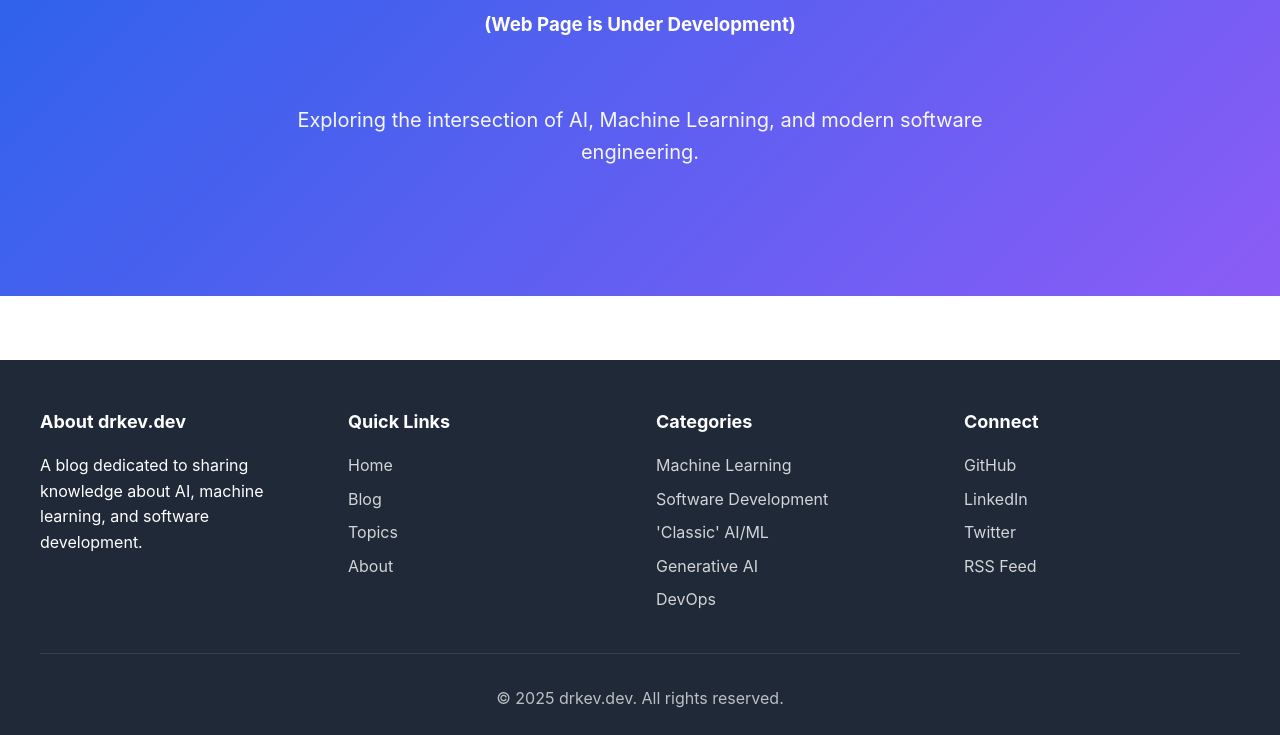
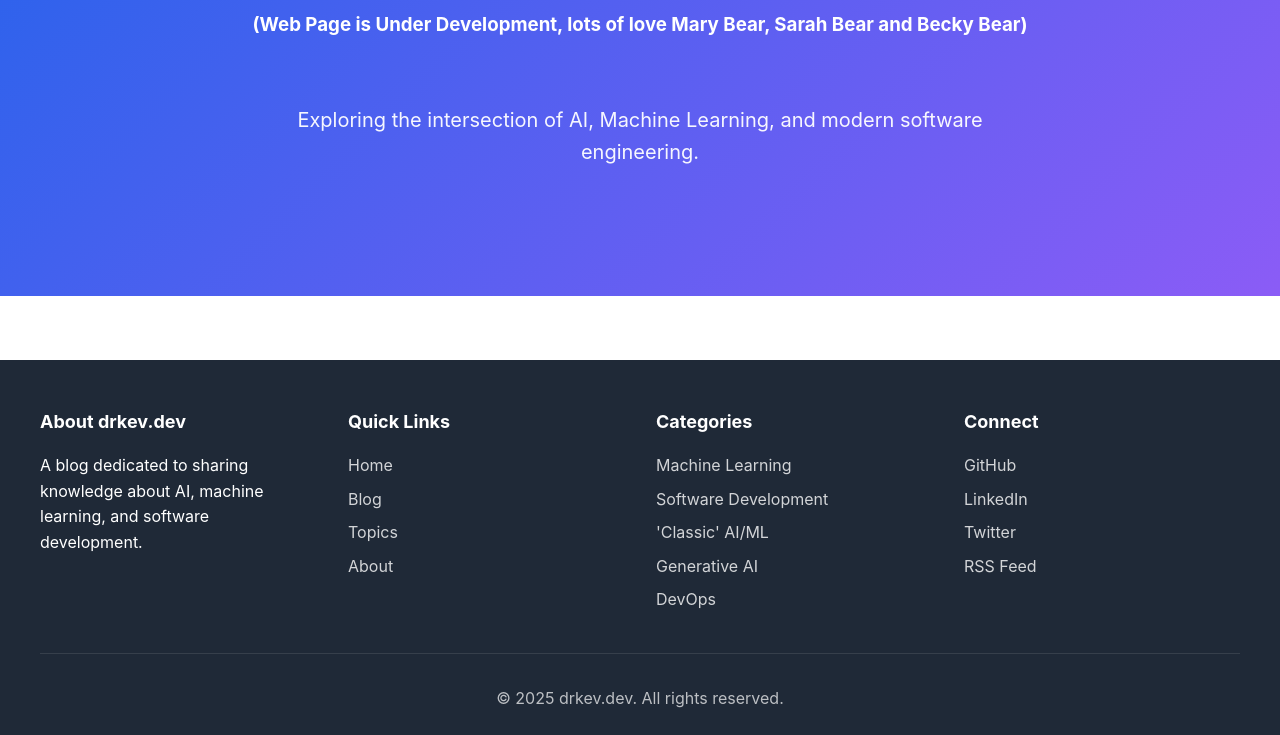
Before and after one commit to drkevgav/drkev-dev, a plain HTML site: page index.html in a window 1280 px wide. Shown: the part 249-984 px from the top of the page. Drawn offline with Linux system fonts and the light colour scheme.

Commit message:
Updated index.html to mention the three bears

```diff
--- a/index.html
+++ b/index.html
@@ -325,7 +325,7 @@
     <section class="hero" id="home">
         <div class="hero-content">
             <h1>AI & Software Development</h1>
-            <h3>(Web Page is Under Development)</h3>
+            <h3>(Web Page is Under Development, lots of love Mary Bear, Sarah Bear and Becky Bear)</h3>
             <p><br/></p>
             <p>Exploring the intersection of AI, Machine Learning, and modern software engineering.</p>
          </div>
```
